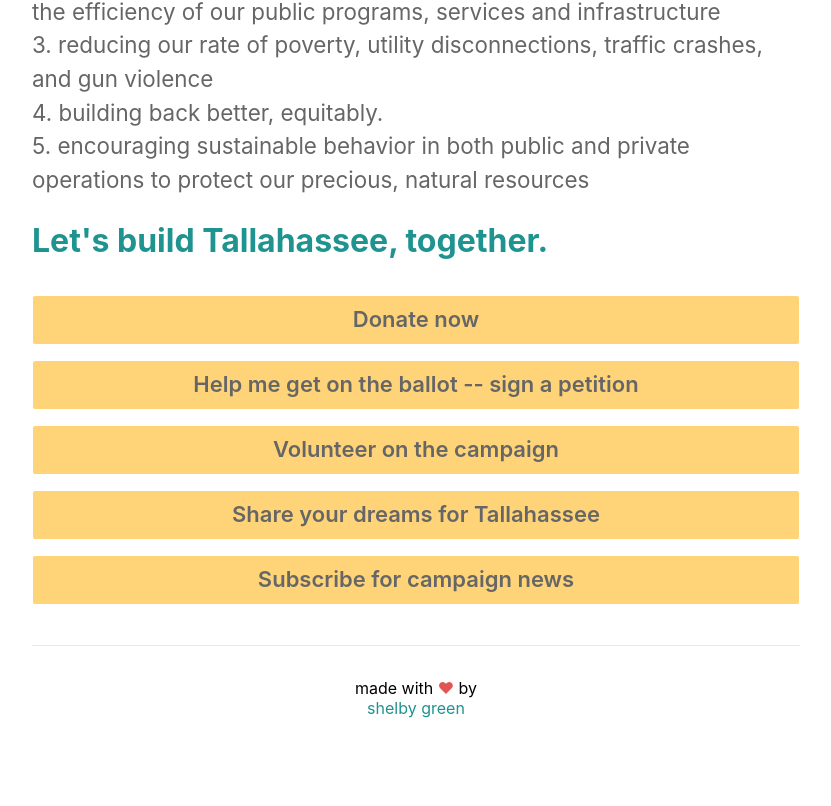
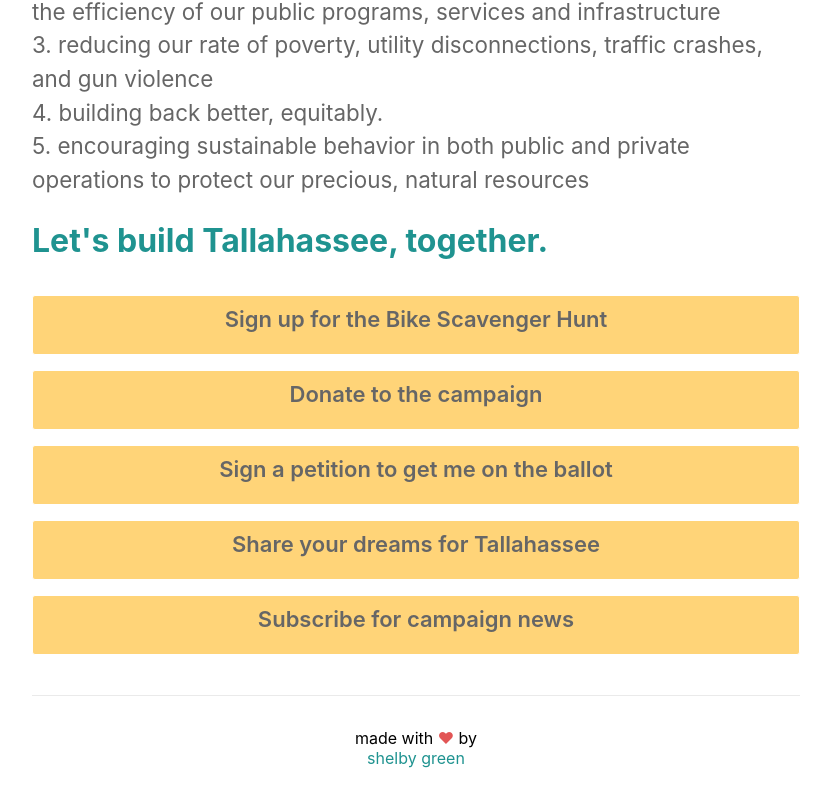
Before and after one commit to shelbygreen/campaign, a Next.js app: page / in a window 1280 px wide. Shown: the part 538-1344 px from the top of the page, without its empty margins (224-1055 px from the left). Built offline with nearby package versions, Linux system fonts and the light colour scheme.

Commit message:
added info for bike hunt

```diff
--- a/pages/index.js
+++ b/pages/index.js
@@ -33,7 +33,7 @@ export default function Home({allPostsData}) {
       {/* introduction  */}
       {/* <p className={utilStyles.headingLg}>Hi, I'm Shelby, and I want to represent <i>you</i> as Tallahassee's next City Commissioner (Seat 5).</p>
       <p className={utilStyles.headingLg}>As a policy analyst, researcher, and software developer, I know how to develop innovative and data-driven policies that will transform Tallahassee into an affordable, integrated, sustainable, and efficient City that works for all of us. </p> */}
-      <p className={utilStyles.tiny}><a href="https://drive.google.com/file/d/1F6qLEWs0egcIYQFTFj8AdnAkSYuBVNFX/view">resume</a> | <a href="https://instagram.com/shelbyisrunning">instagram</a> | <a href="https://www.tallahassee.com/story/news/local/2022/03/16/shelby-green-data-engineer-and-neighborhood-advocate-files-run-city-commission/7047536001/">in the news</a></p>
+      <p className={utilStyles.tiny}><a href="https://drive.google.com/file/d/1F6qLEWs0egcIYQFTFj8AdnAkSYuBVNFX/view">resume</a> | <a href="https://instagram.com/shelbyisrunning">instagram</a> | <a href="https://www.google.com/search?q=%22shelby+green%22+%22tallahassee%22+%22news%22&oq=%22shelby+green%22+%22tallahassee%22+%22news%22">in the news</a></p>
       <p className={utilStyles.headingMd}>As Commissioner, I will focus on:
       <br/>
       1. improving our inadequate, and failing, public services (e.g. utilities) and infrastructure (e.g. roads) <br/>
@@ -45,9 +45,9 @@ export default function Home({allPostsData}) {
       <p className={utilStyles.blurb}><b>Let's build <span id="change"></span> Tallahassee, together.</b></p>
 
       <div className={utilStyles.buttonBox}>
-      <div className={utilStyles.button}><a href="https://secure.actblue.com/donate/shelbytlh">Donate now</a></div>
-        <div className={utilStyles.button}><Link href="/petition">Help me get on the ballot -- sign a petition</Link></div>
-        <div className={utilStyles.button}><Link href="/volunteer">Volunteer on the campaign</Link></div>
+      <div className={utilStyles.button}><a href="https://secure.actblue.com/donate/bikehunt">Sign up for the Bike Scavenger Hunt</a></div>
+      <div className={utilStyles.button}><a href="https://secure.actblue.com/donate/shelbytlh">Donate to the campaign</a></div>
+        <div className={utilStyles.button}><Link href="/petition">Sign a petition to get me on the ballot</Link></div>
         <div className={utilStyles.button}><Link href="/dare">Share your dreams for Tallahassee</Link></div>
         <div className={utilStyles.button}><Link href="/get-involved">Subscribe for campaign news</Link></div>
       </div>
--- a/styles/utils.module.css
+++ b/styles/utils.module.css
@@ -125,3 +125,10 @@
 .table {
     border: 1px solid;
 }
+
+/* phone view */
+@media (min-width: 768px) {
+    .button {
+        height: 60px;
+    }
+}
```
